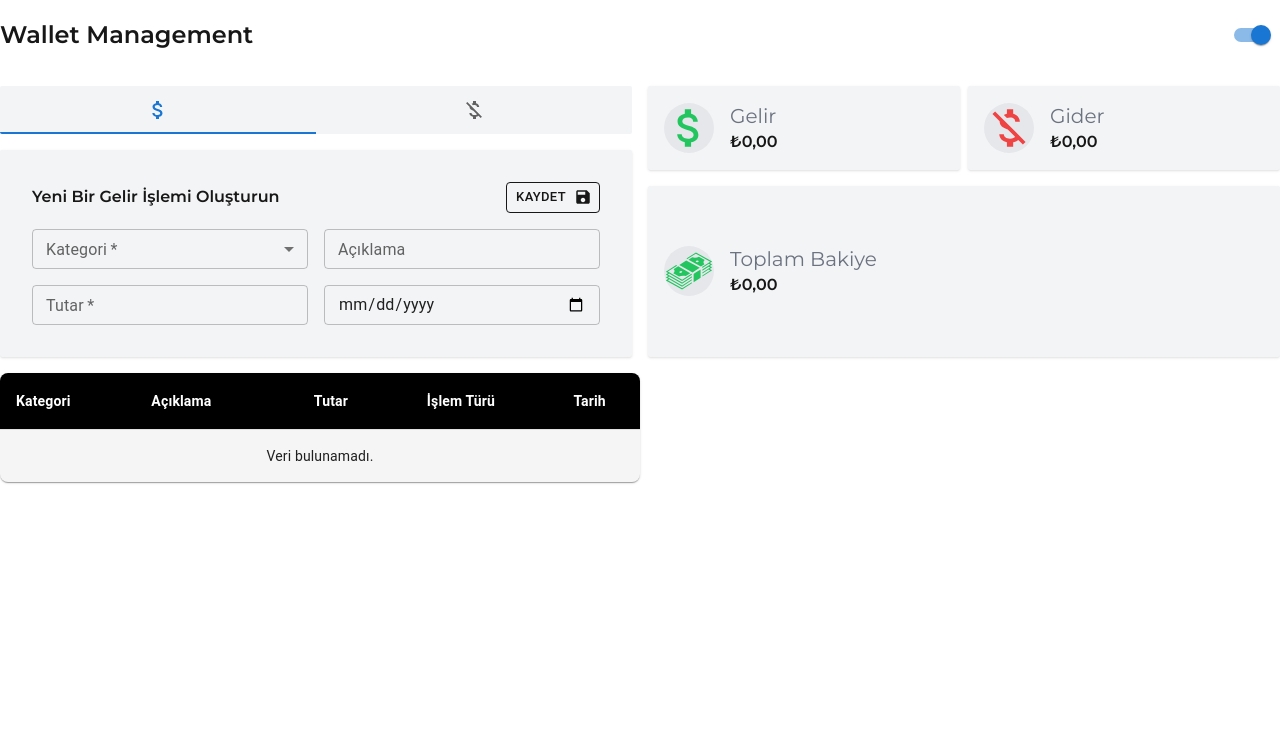
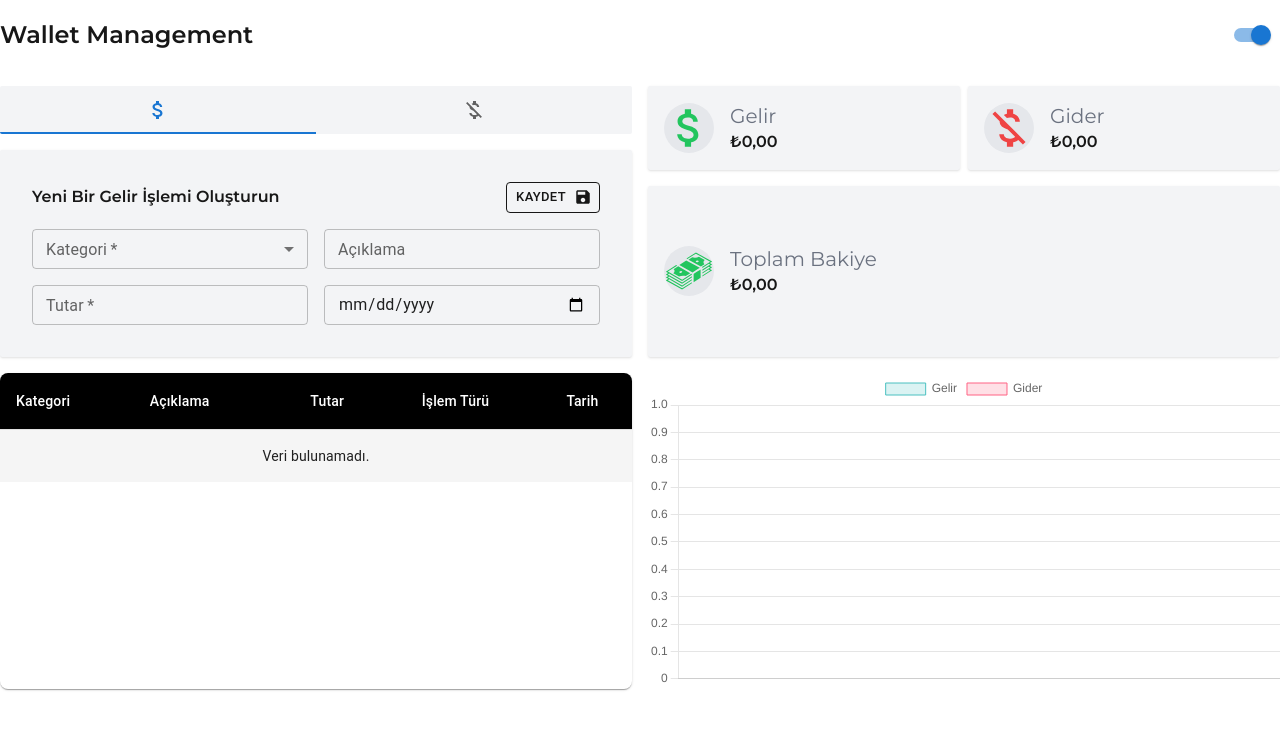
Before and after one commit to emirhancopoglu/walletManagement, a Next.js app: page / in a window 1280 px wide. Shown: the top 730 px of the page. Built offline with nearby package versions, Linux system fonts and the light colour scheme; what @mui/material-nextjs would draw is missing.

Commit message:
npm i chartjs, chart bar component added

```diff
--- a/package.json
+++ b/package.json
@@ -16,9 +16,11 @@
     "@mui/material": "^6.3.0",
     "@mui/material-nextjs": "^6.3.0",
     "@mui/x-date-pickers": "^7.23.3",
+    "chart.js": "^4.4.7",
     "dayjs": "^1.11.13",
     "next": "15.1.2",
     "react": "^19.0.0",
+    "react-chartjs-2": "^5.3.0",
     "react-dom": "^19.0.0",
     "react-icons": "^5.4.0",
     "react-toastify": "^11.0.2"
--- /dev/null
+++ b/src/components/chart/chart.jsx
@@ -0,0 +1,82 @@
+"use client";
+import React, { useEffect, useState } from "react";
+import { useTransaction } from "@/context/income/transactionContext";
+import {
+  Chart as ChartJS,
+  CategoryScale,
+  LinearScale,
+  BarElement,
+  Title,
+  Tooltip,
+  Legend,
+} from "chart.js";
+import { Bar } from "react-chartjs-2";
+
+ChartJS.register(
+  CategoryScale,
+  LinearScale,
+  BarElement,
+  Title,
+  Tooltip,
+  Legend
+);
+
+export default function Chart() {
+  const { transactionData } = useTransaction(); // Transaction verilerini alıyoruz
+  const [chartData, setChartData] = useState({
+    labels: [],
+    datasets: [],
+  });
+
+  useEffect(() => {
+    const incomeData = transactionData.filter(
+      (transaction) => transaction.type === "Gelir"
+    );
+    const expenseData = transactionData.filter(
+      (transaction) => transaction.type === "Gider"
+    );
+
+    const categories = [
+      ...new Set([
+        ...incomeData.map((item) => item.category),
+        ...expenseData.map((item) => item.category),
+      ]),
+    ];
+    const incomeValues = categories.map((category) =>
+      incomeData
+        .filter((item) => item.category === category)
+        .reduce((acc, item) => acc + parseFloat(item.amount), 0)
+    );
+    const expenseValues = categories.map((category) =>
+      expenseData
+        .filter((item) => item.category === category)
+        .reduce((acc, item) => acc + parseFloat(item.amount), 0)
+    );
+
+    setChartData({
+      labels: categories,
+      datasets: [
+        {
+          label: "Gelir",
+          data: incomeValues,
+          backgroundColor: "rgba(75, 192, 192, 0.2)",
+          borderColor: "rgba(75, 192, 192, 1)",
+          borderWidth: 1,
+        },
+        {
+          label: "Gider",
+          data: expenseValues,
+          backgroundColor: "rgba(255, 99, 132, 0.2)",
+          borderColor: "rgba(255, 99, 132, 1)",
+          borderWidth: 1,
+        },
+      ],
+    });
+  }, [transactionData]);
+
+  return (
+    <div className="container mx-auto w-1/2">
+      <Bar data={chartData} options={{ responsive: true }} />
+    </div>
+  );
+}
--- a/src/components/tab/expense.jsx
+++ b/src/components/tab/expense.jsx
@@ -26,7 +26,7 @@ export default function Expense() {
   ];
 
   const handleSave = () => {
-    if (!category || !description || !amount || !date) {
+    if (!category || !amount || !date) {
       toast.warn("Boş bırakılan alanları doldurun.", {
         position: "top-center",
         autoClose: 2000,
--- a/src/components/tab/income.jsx
+++ b/src/components/tab/income.jsx
@@ -28,7 +28,7 @@ export default function Income() {
   ];
 
   const handleSave = () => {
-    if (!category || !description || !amount || !date) {
+    if (!category || !amount || !date) {
       toast.warn("Boş bırakılan alanları doldurun.", {
         position: "top-center",
         autoClose: 2000,
--- a/src/components/transaction-table/transactionTable.jsx
+++ b/src/components/transaction-table/transactionTable.jsx
@@ -9,15 +9,15 @@ import Paper from "@mui/material/Paper";
 import TableCell, { tableCellClasses } from "@mui/material/TableCell";
 import { styled } from "@mui/material/styles";
 import { useTransaction } from "@/context/income/transactionContext";
+import Chart from "@/components/chart/chart";
 
 export default function TransactionTable() {
   const { transactionData } = useTransaction();
 
-  const StyledTableCell = styled(TableCell)(({ theme, isbold }) => ({
+  const StyledTableCell = styled(TableCell)(({ theme }) => ({
     [`&.${tableCellClasses.head}`]: {
       backgroundColor: theme.palette.common.black,
       color: theme.palette.common.white,
-      fontWeight: isbold ? "600" : "normal",
     },
     [`&.${tableCellClasses.body}`]: {
       fontSize: 14,
@@ -66,7 +66,7 @@ export default function TransactionTable() {
 
   return (
     <>
-      <div className="container mx-auto mt-4 max-xl:p-2">
+      <div className="container mx-auto mt-4 max-xl:p-2 flex flex-row  gap-4">
         <TableContainer
           component={Paper}
           sx={{
@@ -78,19 +78,11 @@ export default function TransactionTable() {
           <Table aria-label="customized table" className="max-md:w-full">
             <TableHead>
               <TableRow>
-                <StyledTableCell isbold>Kategori</StyledTableCell>
-                <StyledTableCell isbold align="left">
-                  Açıklama
-                </StyledTableCell>
-                <StyledTableCell isbold align="center">
-                  Tutar
-                </StyledTableCell>
-                <StyledTableCell isbold align="center">
-                  İşlem Türü
-                </StyledTableCell>
-                <StyledTableCell isbold align="center">
-                  Tarih
-                </StyledTableCell>
+                <StyledTableCell>Kategori</StyledTableCell>
+                <StyledTableCell align="left">Açıklama</StyledTableCell>
+                <StyledTableCell align="center">Tutar</StyledTableCell>
+                <StyledTableCell align="center">İşlem Türü</StyledTableCell>
+                <StyledTableCell align="center">Tarih</StyledTableCell>
 
                 {/* <StyledTableCell align="center">Sil</StyledTableCell> */}
               </TableRow>
@@ -144,6 +136,7 @@ export default function TransactionTable() {
             </TableBody>
           </Table>
         </TableContainer>
+        <Chart />
       </div>
     </>
   );
```
Also changed, not shown: 1 other file (tests, documents, lock files or other folders).
